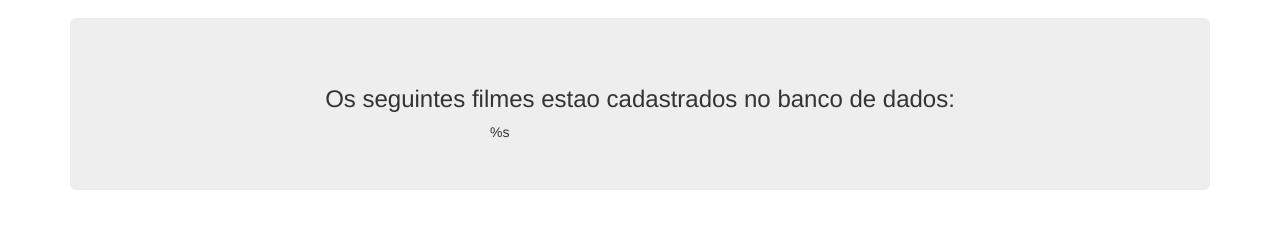
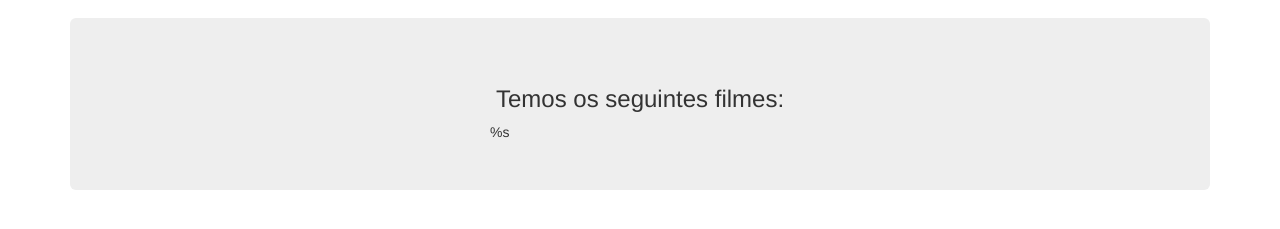
Before and after one commit to DevopsGerminare/aws_flask, a plain HTML site: page index.html in a window 1280 px wide. Shown: the part 53-282 px from the top of the page. Drawn offline with nearby package versions, Linux system fonts and the light colour scheme.

Commit message:
Update index.html

```diff
--- a/index.html
+++ b/index.html
@@ -16,7 +16,7 @@
 
     <div class="container">
       <div class="jumbotron">
-        <h3 style="text-align: center;">Os seguintes filmes estao cadastrados no banco de dados:</h3>
+        <h3 style="text-align: center;">Temos os seguintes filmes:</h3>
         <ul class="list-group" style="width: 300px; margin: 0 auto; display: block;">
             %s
         </ul>
```
